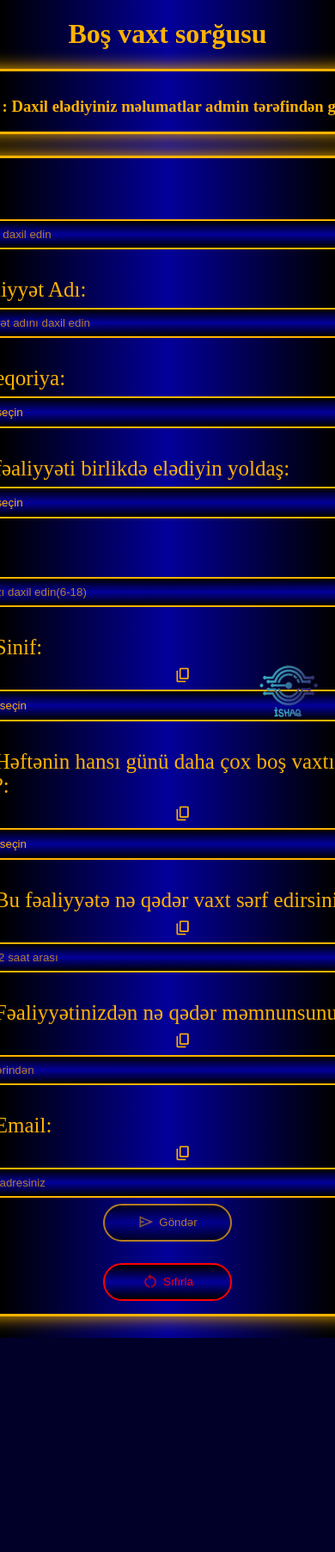
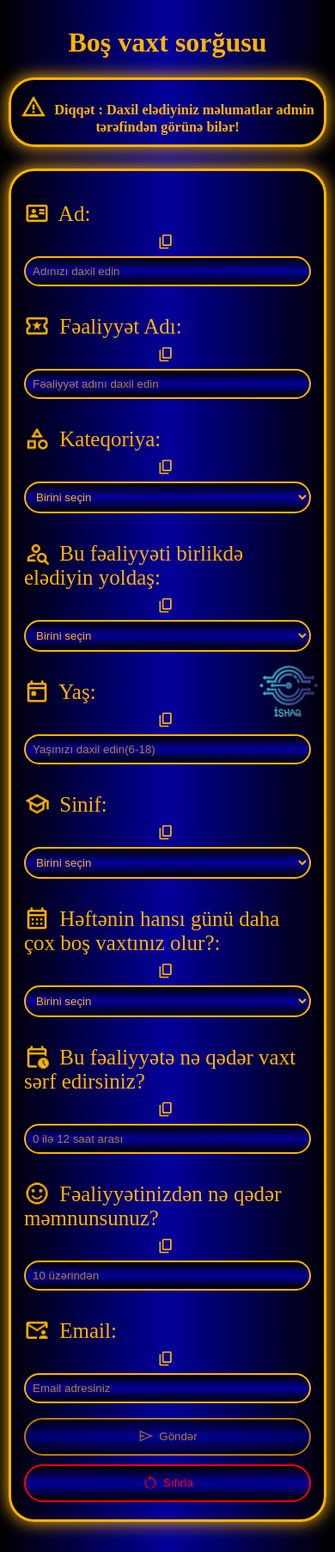
Before and after one commit to Ishaq2013/Final-layihesi-merhele-3, a Flask app: page / in a window 390 px wide; the page is wider, and only the part inside the window is pictured. Shown: that part at 86% size. Before the commit the page ends 1556 px from the top of that part, so only its background shows below. Run offline with Flask 3, Linux system fonts and the light colour scheme.

Commit message:
mobil versiya hazırlandı index.html

```diff
--- a/templates/index.html
+++ b/templates/index.html
@@ -248,6 +248,51 @@
         body::-webkit-scrollbar {
             display: none;
         }
+
+        @media screen and (max-width: 768px) {
+            body {
+                display: block;
+                padding: 10px;
+            }
+
+            center {
+                width: 100%;
+            }
+
+            div.conteiner {
+                width: 100%;
+                box-sizing: border-box;
+                padding: 10px 15px;
+                margin-top: 10px;
+            }
+
+            div.container-2 {
+                width: 100%;
+                box-sizing: border-box;
+                height: auto;
+                padding: 10px;
+                font-size: 14px;
+            }
+
+            div.div-1,
+            div.div-2 {
+                display: block;
+                width: 100%;
+                float: none;
+                margin-left: 0;
+            }
+
+            input,
+            select {
+                width: 100% !important;
+            }
+
+            button.göndər,
+            button.sıfırla {
+                width: 100%;
+                margin: 10px 0;
+            }
+        }
 </style>
 </head>
 
```
